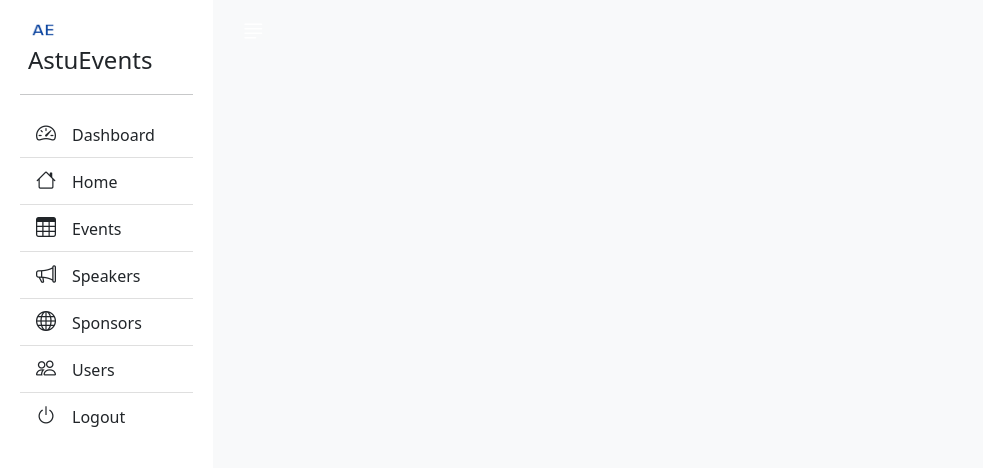
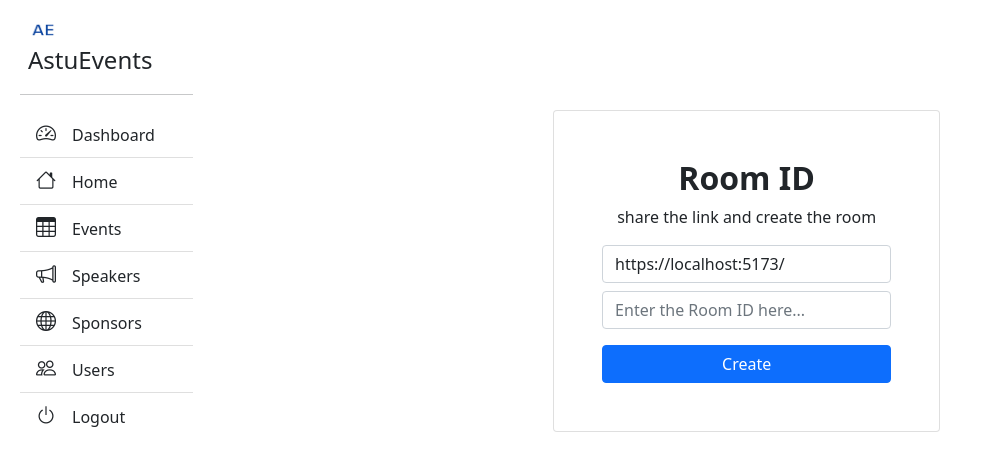
Before and after one commit to Abenittz/AE-Admin-site, a React (Vite) app: page /sharelink/1 in a window 1280 px wide. Shown: the top 468 px of the page, without its empty margins (0-983 px from the left). Built offline with nearby package versions, Linux system fonts and the light colour scheme; no server answers.

Commit message:
share link modification

```diff
--- a/src/App.jsx
+++ b/src/App.jsx
@@ -1,31 +1,31 @@
 import "bootstrap-icons/font/bootstrap-icons.css";
-// import Login from "./Login";
-// import PrivateRoute from "./PrivateRoute";
+import Login from "./Login";
+import PrivateRoute from "./PrivateRoute";
 import Home from "./Home";
-// import Events from "./Events";
+import Events from "./Events";
 
 import { BrowserRouter as Router, Routes, Route } from "react-router-dom";
 
 function App() {
   return (
+    <Router>
+      <Routes>
+        <Route
+          path="*"
+          element={
+            <PrivateRoute>
+              <Home />
+            </PrivateRoute>
+          }
+        ></Route>
+        <Route path="/login" element={<Login />} />
+      </Routes>
+    </Router>
     // <Router>
     //   <Routes>
-    //     <Route
-    //       path="*"
-    //       element={
-    //         // <PrivateRoute>
-    //         <Home />
-    //         // </PrivateRoute>
-    //       }
-    //     ></Route>
-    //     {/* <Route path="/login" element={<Login />} /> */}
+    //     <Route path="*" element={<Home />} />
     //   </Routes>
     // </Router>
-    <Router>
-      <Routes>
-        <Route path="*" element={<Home />} />
-      </Routes>
-    </Router>
   );
 }
 
--- a/src/EventDetail.jsx
+++ b/src/EventDetail.jsx
@@ -52,7 +52,11 @@ const EventDetail = () => {
           <p className="lead">{data.event.description}</p>
           <div className="row">
             <div className="col-md-6">
-              <Link to={`/room/${path}`} className="btn btn-danger mb-3">
+              <Link
+                to={`/sharelink/${data.event.id}`}
+                state={{ data: data.event }}
+                className="btn btn-danger mb-3"
+              >
                 Go Live
               </Link>
               <ul className="list-group mb-4">
--- a/src/Home.jsx
+++ b/src/Home.jsx
@@ -20,6 +20,8 @@ import UpdateEvent from "./UpdateEvent";
 import Room from "./Room";
 
 import { BrowserRouter as Router, Routes, Route } from "react-router-dom";
+import Login from "./Login";
+import Sharelink from "./Sharelink";
 
 function Home() {
   const [toggle, setTottle] = useState(true);
@@ -28,10 +30,10 @@ function Home() {
   };
 
   return (
-    <div className="container-fluid bg-light min-vh-100 overflow-hidden">
+    <div className="container-fluid bg-white min-vh-100 overflow-hidden">
       <div className="row">
         {toggle && (
-          <div className="col-4 col-md-2 bg-white vh-100 position-fixed">
+          <div className="col-4 col-md-2 bg-black vh-100 position-fixed">
             <Sidebar />
           </div>
         )}
@@ -64,6 +66,7 @@ function Home() {
               <Route path="/speakers" element={<Speakers />} />
               <Route path="/sponsors" element={<Sponsors />} />
               <Route path="/room/:id" element={<Room />} />
+              <Route path="/sharelink/:id" element={<Sharelink />} />
             </Routes>
           </div>
         </div>
--- a/src/Login.jsx
+++ b/src/Login.jsx
@@ -19,7 +19,7 @@ const Login = () => {
     };
 
     const handleSuccess = (logged) => {
-      navigate("/");
+      navigate("/", { replace: true });
     };
     const handleError = () => {
       alert("login failed");
--- a/src/MyContext.jsx
+++ b/src/MyContext.jsx
@@ -19,8 +19,8 @@ const EventProvider = ({ children }) => {
       : null
   );
   let [user, setUser] = useState(() =>
-    localStorage.getItem("authTokens")
-      ? jwtDecode(localStorage.getItem("authTokens"))
+    sessionStorage.getItem("authTokens")
+      ? jwtDecode(sessionStorage.getItem("authTokens"))
       : null
   );
 
@@ -164,7 +164,7 @@ const EventProvider = ({ children }) => {
 
   const loginUser = async (userData, onSuccess, onError) => {
     try {
-      const response = await fetch("http://127.0.0.1:8000/api/token/", {
+      const response = await fetch("http://127.0.0.1:8000/api/login/", {
         method: "POST",
         headers: {
           "Content-Type": "application/json",
@@ -174,10 +174,15 @@ const EventProvider = ({ children }) => {
 
       if (response.ok) {
         const data = await response.json();
-        setAuthTokens(data);
-        setUser(jwtDecode(data.access));
-        localStorage.setItem("authTokens", JSON.stringify(data));
-        onSuccess(data); // Send the entire response data to the success callback
+        console.log(data.user.is_staff);
+        if (data.user.is_staff) {
+          sessionStorage.setItem("userData", JSON.stringify(data));
+          onSuccess(data);
+        } else {
+          onError(
+            "Unauthorized access: You are not authorized to log in as a staff member."
+          );
+        }
       } else {
         onError();
       }
--- a/src/PrivateRoute.jsx
+++ b/src/PrivateRoute.jsx
@@ -3,8 +3,8 @@ import { useContext } from "react";
 import { EventContext } from "./MyContext";
 
 const PrivateRoute = ({ children }) => {
-  let { user } = useContext(EventContext);
-  // const user = true;
+  // let { user } = useContext(EventContext);
+  const user = true;
   return user ? <>{children}</> : <Navigate to="/login" />;
 };
 
--- a/src/Sharelink.jsx
+++ b/src/Sharelink.jsx
@@ -3,7 +3,17 @@ import { EventContext } from "./MyContext";
 import { useLocation, useNavigate } from "react-router-dom";
 
 const Sharelink = () => {
-  const [roomid, setRoomid] = useState();
+  const [localhost, setLocalhost] = useState("https://localhost:5173/");
+
+  const [roomid, setRoomid] = useState("");
+
+  const handleChange = (e) => {
+    setLocalhost(e.target.value);
+  };
+
+  const handleAdditionalTextChange = (e) => {
+    setRoomid(e.target.value);
+  };
 
   const { registerRoomid } = useContext(EventContext);
 
@@ -12,7 +22,7 @@ const Sharelink = () => {
   console.log(location);
   const url = location.pathname;
 
-  const regex = /\/room\/(\d+)/;
+  const regex = /\/sharelink\/(\d+)/;
 
   const match = url.match(regex);
 
@@ -24,16 +34,20 @@ const Sharelink = () => {
     console.log("Number not found in URL");
   }
 
+  const finalurl = `${localhost}room/${eventid}?roomID=${roomid}=Audience`;
+
+  const navigate = useNavigate();
+
   const handleRoomid = async (e) => {
     e.preventDefault();
 
     const roomData = {
       event: eventid,
-      roomId: roomid,
+      roomId: finalurl,
     };
 
     const handleSuccess = (registered) => {
-      console.log("succesdfully shared the link");
+      navigate(`/room/${eventid}?${roomid}`);
     };
     const handleError = () => {
       alert("register failed");
@@ -43,20 +57,52 @@ const Sharelink = () => {
   };
 
   return (
+    <div className="container py-5 h-100">
+      <div className="row d-flex justify-content-center align-items-center h-100">
+        <div className="col-12 col-md-8 col-lg-6 col-xl-5">
+          <div className="card p-5">
             <div className="form-group">
-      <form className="card p-3" onSubmit={handleRoomid}>
-        <input
+              {/* <input
                 type="text"
                 className="form-control mb-2"
                 placeholder="share link"
                 value={roomid}
                 onChange={(e) => setRoomid(e.target.value)}
                 required
-        ></input>
-        <button type="submit" className="btn btn-primary">
-          Share Link
+              ></input> */}
+              <h2 className="text-center text-black fw-bold">Room ID</h2>
+              <p className="text-center">share the link and create the room</p>
+              <div>
+                {/* Input field with predefined value */}
+                <input
+                  type="text"
+                  className="form-control w-100 mb-2"
+                  value={localhost}
+                  onChange={handleChange}
+                  // Prevents editing of the predefined text
+                />
+
+                {/* Input field for adding additional text */}
+                <input
+                  type="text"
+                  className="form-control mb-3"
+                  placeholder="Enter the Room ID here..."
+                  value={roomid}
+                  onChange={handleAdditionalTextChange}
+                />
+
+                {/* Button to submit additional text */}
+                <button
+                  className="btn btn-primary w-100"
+                  onClick={handleRoomid}
+                >
+                  Create
                 </button>
-      </form>
+              </div>
+            </div>
+          </div>
+        </div>
+      </div>
     </div>
   );
 };
--- a/src/Sidebar.jsx
+++ b/src/Sidebar.jsx
@@ -3,12 +3,12 @@ import { EventContext } from "./MyContext";
 import { useLocation, useNavigate } from "react-router-dom";
 import logo from "./img/logo-5.png";
 import "./style.css";
-import Sharelink from "./Sharelink";
+// import Sharelink from "./Sharelink";
 
 function Sidebar() {
   const location = useLocation();
 
-  const isRoomPath = location.pathname.includes("room");
+  // const isRoomPath = location.pathname.includes("room");
 
   const { logoutUser } = useContext(EventContext);
   const navigate = useNavigate();
@@ -67,7 +67,7 @@ function Sidebar() {
           <span>Logout</span>
         </a>
       </div>
-      {isRoomPath && <Sharelink />}
+      {/* {isRoomPath && <Sharelink />} */}
     </div>
   );
 }
--- a/src/style.css
+++ b/src/style.css
@@ -1,5 +1,5 @@
 .sidebar .list-group a:hover {
     background-color: blue;
-    color: white;
+    color: #c1c1c1;
     cursor: pointer;
 }
```
Also changed, not shown: src/Nav.jsx (+15 -6 lines), src/Room.jsx (+8 -5 lines), src/Users.jsx (+28 -15 lines). Lines whose indentation alone changed are shown as unchanged.
